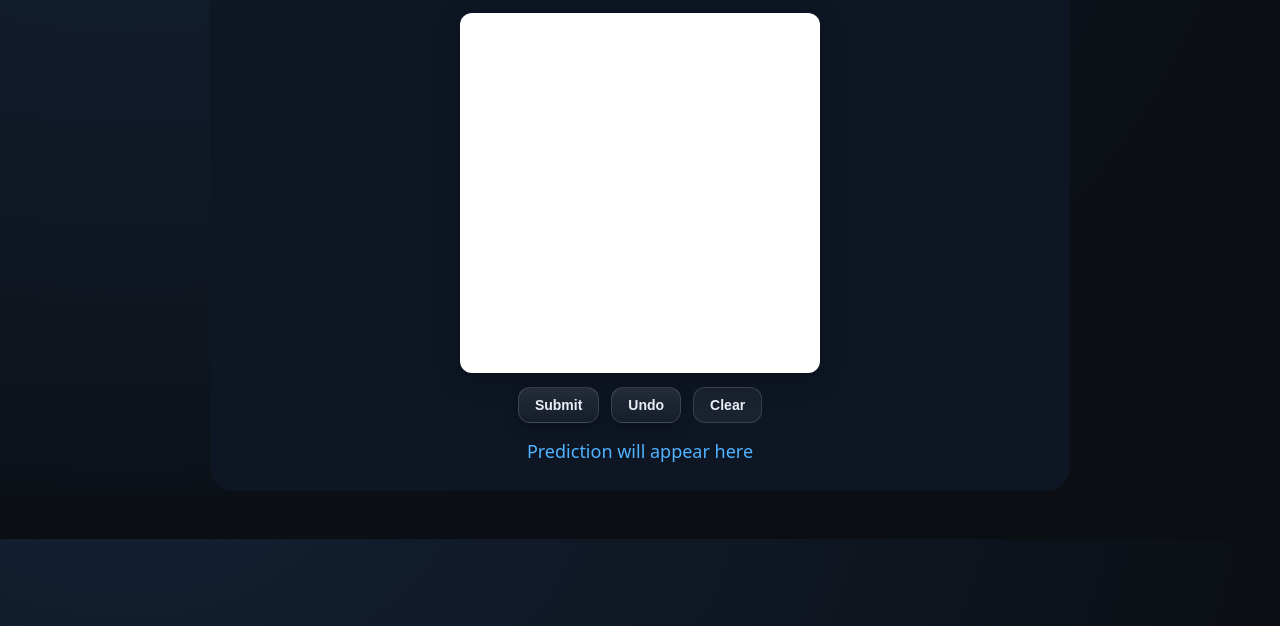
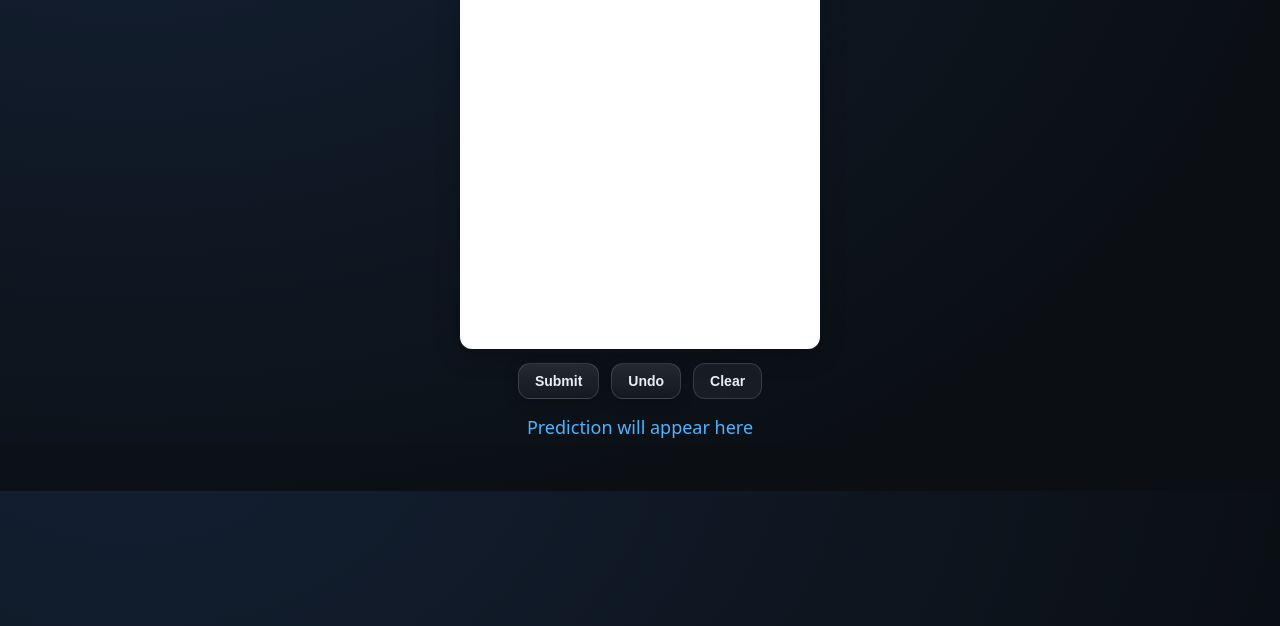
Before and after one commit to karanveerdubey/digit-recog-frontend, a plain HTML site: page index.html in a window 1280 px wide. Shown: the part 174-800 px from the top of the page. Drawn offline with Linux system fonts and the light colour scheme.

Commit message:
UI updates

```diff
--- a/static/style.css
+++ b/static/style.css
@@ -104,3 +104,9 @@ button.secondary { background: rgba(255,255,255,0.05); box-shadow: none; }
 @media (max-width: 420px) {
   #handwriting-canvas { width: 300px; height: 300px; }
 }
+main.container {
+  background: transparent !important;
+  box-shadow: none !important;
+  border: 0 !important;
+  padding: 0 !important;
+}
```
